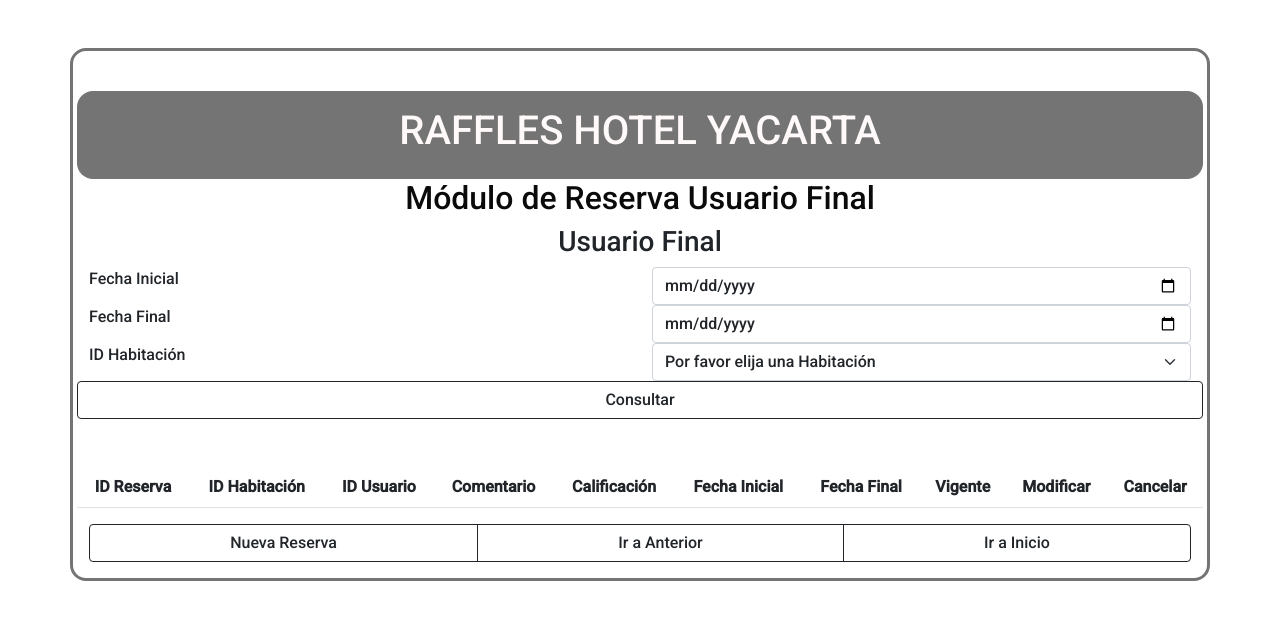
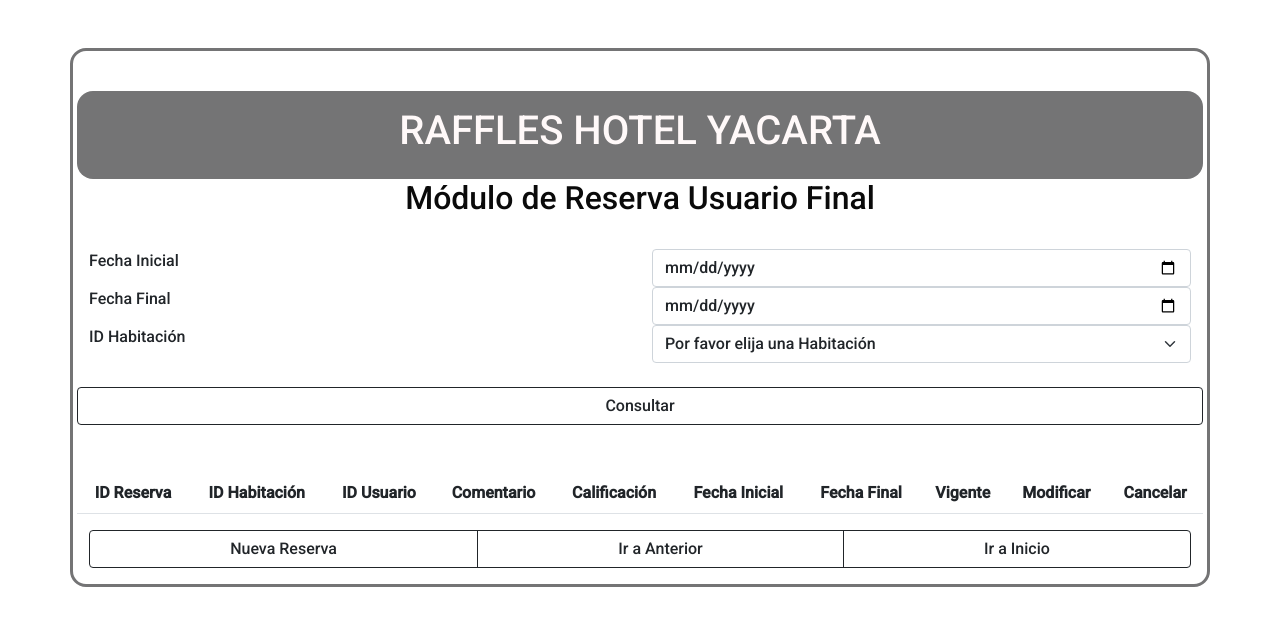
Before and after one commit to jvalu90/AppWebS_3, a Flask app: page /0-1-3-4-modulo_reservas in a window 1280 px wide. Shown: the top 626 px of the page. Run offline with Flask 2, Linux system fonts and the light colour scheme; lists and menus that the app fills with data are empty.

Commit message:
Se actualizan vistas de Usuario Final, Administrador y SuperAdministrador en el CRUD Reservas

```diff
--- a/templates/0-1-1-4-4-1-crear_reservas.html
+++ b/templates/0-1-1-4-4-1-crear_reservas.html
@@ -25,7 +25,11 @@
           <h2 class="text-center">Nueva Reserva SuperAdministrador</h2>
         </div>
 
-          <div class="row">
+        <div class="row">
+          <br>
+        </div>
+
+        <div class="row">
           <div class="col">
             {{ form.bedroom.label }}
             <!--<p class="text-left">Habitación</p>-->
--- a/templates/0-1-1-4-4-2-modificar_reservas.html
+++ b/templates/0-1-1-4-4-2-modificar_reservas.html
@@ -24,6 +24,10 @@
         </div>
         <div class="row">
           <h2 class="text-center">Modificar Reserva SuperAdministrador</h2>
+        </div>
+
+        <div class="row">
+          <br>
         </div>
 
         <div class="row">
--- a/templates/0-1-1-4-4-3-cancelar_reservas.html
+++ b/templates/0-1-1-4-4-3-cancelar_reservas.html
@@ -25,6 +25,10 @@
         </div>
         <div class="row">
           <h2 class="text-center">Cancelar Reserva SuperAdministrador</h2>
+        </div>
+
+        <div class="row">
+          <br>
         </div>
 
         <div class="row">
--- a/templates/0-1-2-3-4-1-crear_reservas.html
+++ b/templates/0-1-2-3-4-1-crear_reservas.html
@@ -26,8 +26,7 @@
         </div>
 
         <div class="row">
-          <h3 class="text-center">Usuario Final</h3>
-          <!--Faustino asprilla debe cambiarse por el usuario que hace el Login-->
+          <br>
         </div>
 
         <div class="row">
--- a/templates/0-1-2-3-4-2-modificar_reservas.html
+++ b/templates/0-1-2-3-4-2-modificar_reservas.html
@@ -27,8 +27,7 @@
         </div>
 
         <div class="row">
-          <h3 class="text-center">Usuario Final</h3>
-          <!--Faustino asprilla debe cambiarse por el usuario que hace el Login-->
+          <br>
         </div>
 
         <div class="row">
--- a/templates/0-1-2-3-4-3-cancelar_reservas.html
+++ b/templates/0-1-2-3-4-3-cancelar_reservas.html
@@ -28,8 +28,7 @@
         </div>
 
         <div class="row">
-          <h3 class="text-center">Usuario Final</h3>
-          <!--Faustino asprilla debe cambiarse por el usuario que hace el Login-->
+          <br>
         </div>
 
         <div class="row">
--- a/templates/0-1-3-4-1-crear_reservas.html
+++ b/templates/0-1-3-4-1-crear_reservas.html
@@ -26,8 +26,7 @@
         </div>
 
         <div class="row">
-          <h3 class="text-center">Usuario Final</h3>
-          <!--Faustino asprilla debe cambiarse por el usuario que hace el Login-->
+          <br>
         </div>
 
         <div class="row">
--- a/templates/0-1-3-4-2-modificar_reservas.html
+++ b/templates/0-1-3-4-2-modificar_reservas.html
@@ -27,8 +27,7 @@
         </div>
 
         <div class="row">
-          <h3 class="text-center">Usuario Final</h3>
-          <!--Faustino asprilla debe cambiarse por el usuario que hace el Login-->
+          <br>
         </div>
 
         <div class="row">
--- a/templates/0-1-3-4-3-cancelar_reservas.html
+++ b/templates/0-1-3-4-3-cancelar_reservas.html
@@ -28,8 +28,7 @@
         </div>
 
         <div class="row">
-          <h3 class="text-center">Usuario Final</h3>
-          <!--Faustino asprilla debe cambiarse por el usuario que hace el Login-->
+          <br>
         </div>
 
         <div class="row">
--- a/templates/0-1-3-4-modulo_reservas.html
+++ b/templates/0-1-3-4-modulo_reservas.html
@@ -26,10 +26,7 @@
         </div>
 
         <div class="row">
-          <h3 class="text-center">Usuario Final</h3>
-          <!--Faustino asprilla debe cambiarse por el usuario que hace el Login
-          algo como reservas.nombres podría traer el dato es necesario crear en models
-          la conexión con las tablas reservas, crear la clase reservas-->
+          <br>
         </div>
 
         <div class="row">
@@ -72,6 +69,10 @@
             -->
             <!--Estas opciones deberían interactuar con las creadas en la base de datos-->
           </div>
+        </div>
+
+        <div class="row">
+          <br>
         </div>
 
         <div class="row">
```
Also changed, not shown: templates/0-1-1-4-4-consulta_reservas.html (+5 -4 lines), templates/0-1-2-3-4-consulta_reservas.html (+5 -4 lines), db/hoteles.db.
